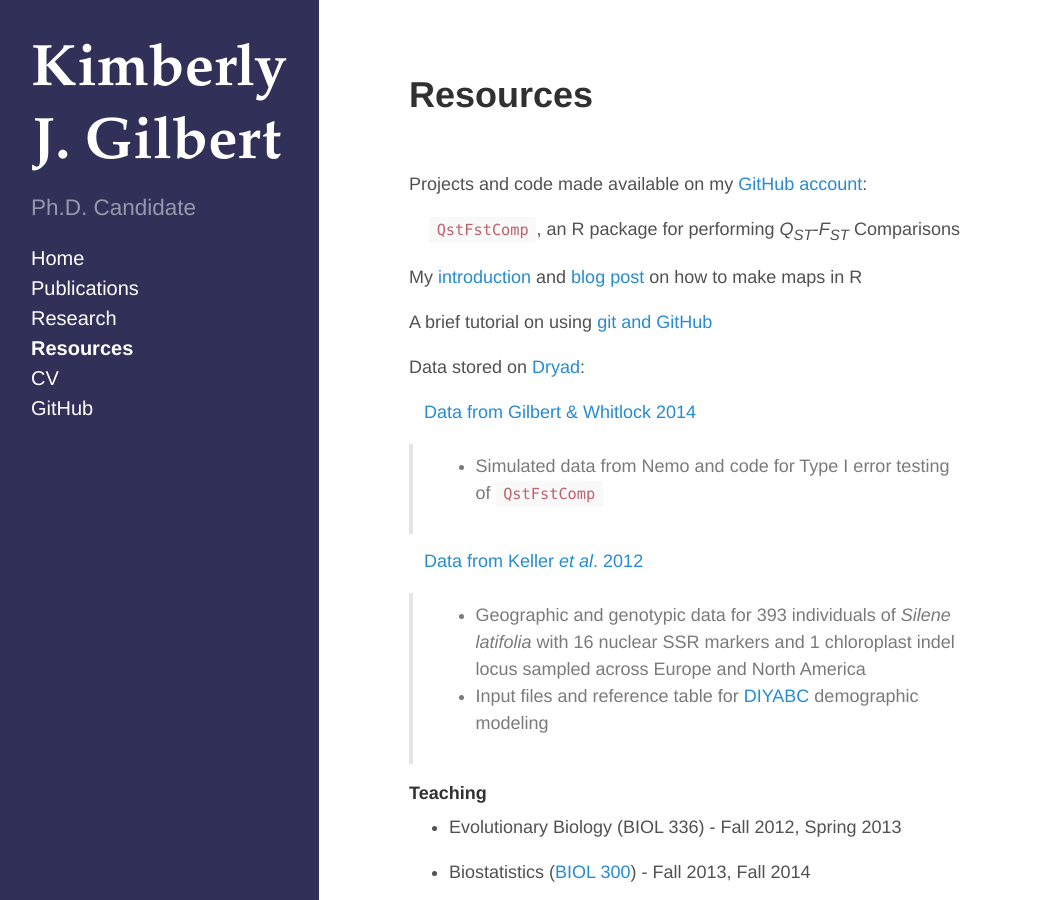
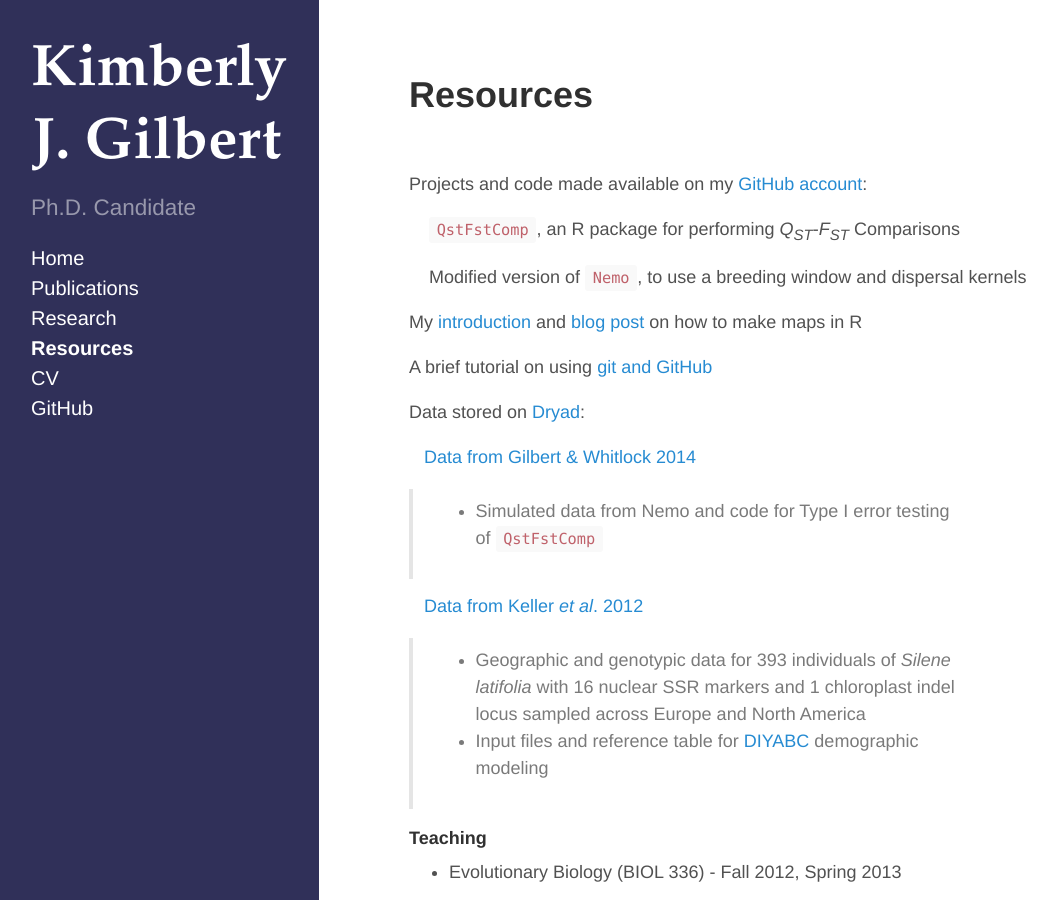
Before and after one commit to kjgilbert/kjgilbert.github.io, a Jekyll site: the page built from resources.md, in a window 1280 px wide and 900 px high. Shown: the whole window, without its empty margins (5-1062 px from the left). Built offline with Jekyll 4.4.1, drawn with Linux system fonts in a browser that asks for light colours; Markdown is read by kramdown in place of the engine named in the settings.

Commit message:
update resource page with nemo modifications

```diff
--- a/resources.md
+++ b/resources.md
@@ -10,6 +10,8 @@ title: Resources
 Projects and code made available on my [GitHub account](https://github.com/kjgilbert):
 
 &nbsp;&nbsp;&nbsp; [`QstFstComp`](https://github.com/kjgilbert/QstFstComp), an R package for performing *Q<sub>ST</sub>*-*F<sub>ST</sub>* Comparisons
+
+&nbsp;&nbsp;&nbsp; Modified version of [`Nemo`](https://github.com/kjgilbert/NemoDispersalKernel), to use a breeding window and dispersal kernels
 
 My [introduction](https://github.com/kjgilbert/kjgilbert.github.io/raw/master/pdfs/R_MakingMaps.pdf) and [blog post](http://www.molecularecologist.com/2012/09/making-maps-with-r/) on how to make maps in R
 
```
